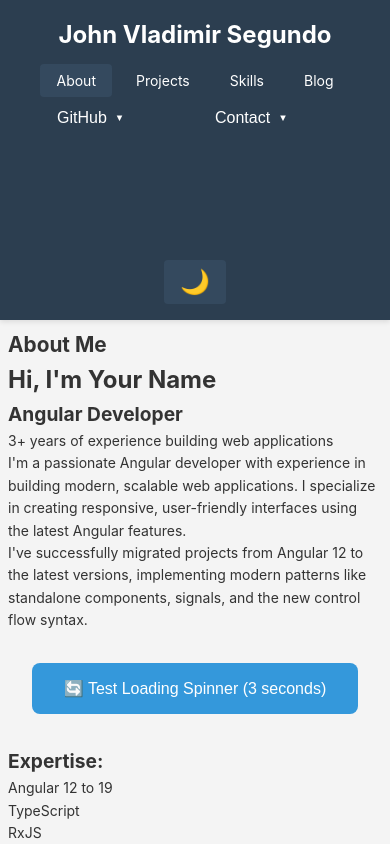
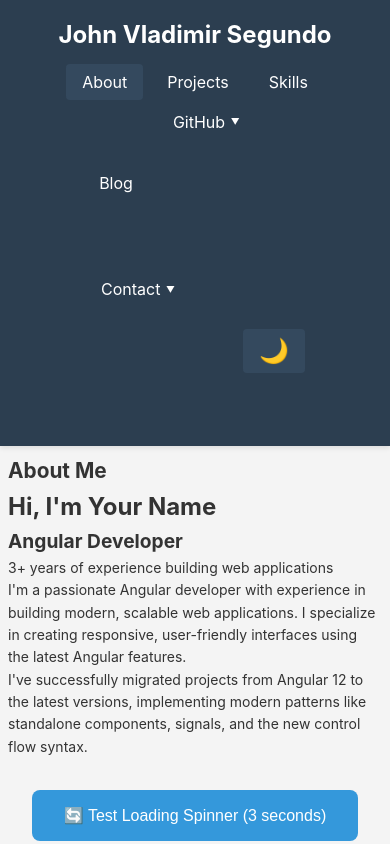
Before and after one commit to Jayvee316/my-portfolio, an Angular app: page /about in a window 390 px wide. Shown: the top 844 px of the page. Built offline with nearby package versions, Linux system fonts and the light colour scheme.

Commit message:
Fixed header alignment on mobile.

```diff
--- a/src/app/components/header/header.scss
+++ b/src/app/components/header/header.scss
@@ -33,6 +33,7 @@
   padding: 0.5rem 1rem;
   border-radius: 4px;
   transition: background 0.3s;
+  font-size: 1rem;
 }
 
 .nav-links a:hover,
@@ -71,20 +72,22 @@
   border: none;
   color: white;
   font-size: 1rem;
+  font-family: inherit;
+  font-weight: inherit;
   padding: 0.5rem 1rem;
   border-radius: 4px;
   cursor: pointer;
   transition: background 0.3s;
-  display: flex;
+  display: inline-flex;
   align-items: center;
-  gap: 0.5rem;
+  gap: 0.35rem;
 
   &:hover {
     background: #34495e;
   }
 
   .dropdown-arrow {
-    font-size: 0.6rem;
+    font-size: 0.55rem;
     transition: transform 0.2s;
   }
 }
```
